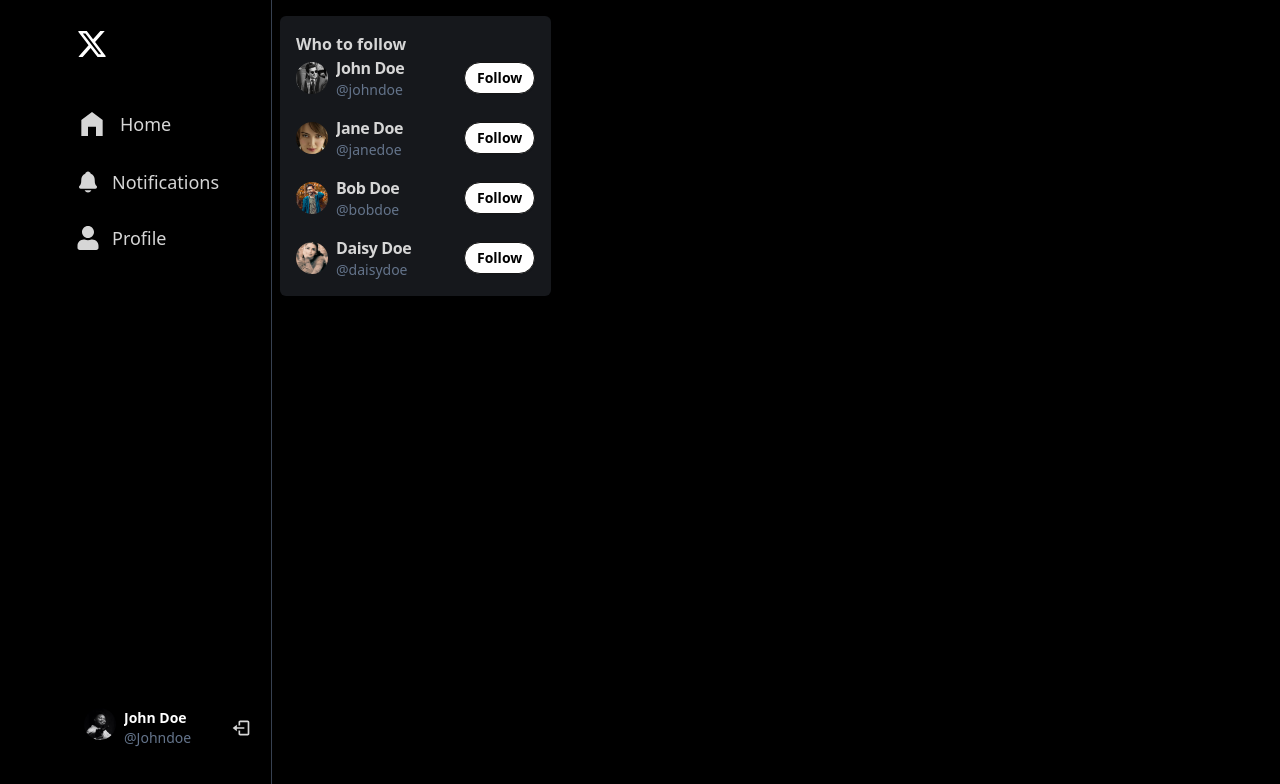
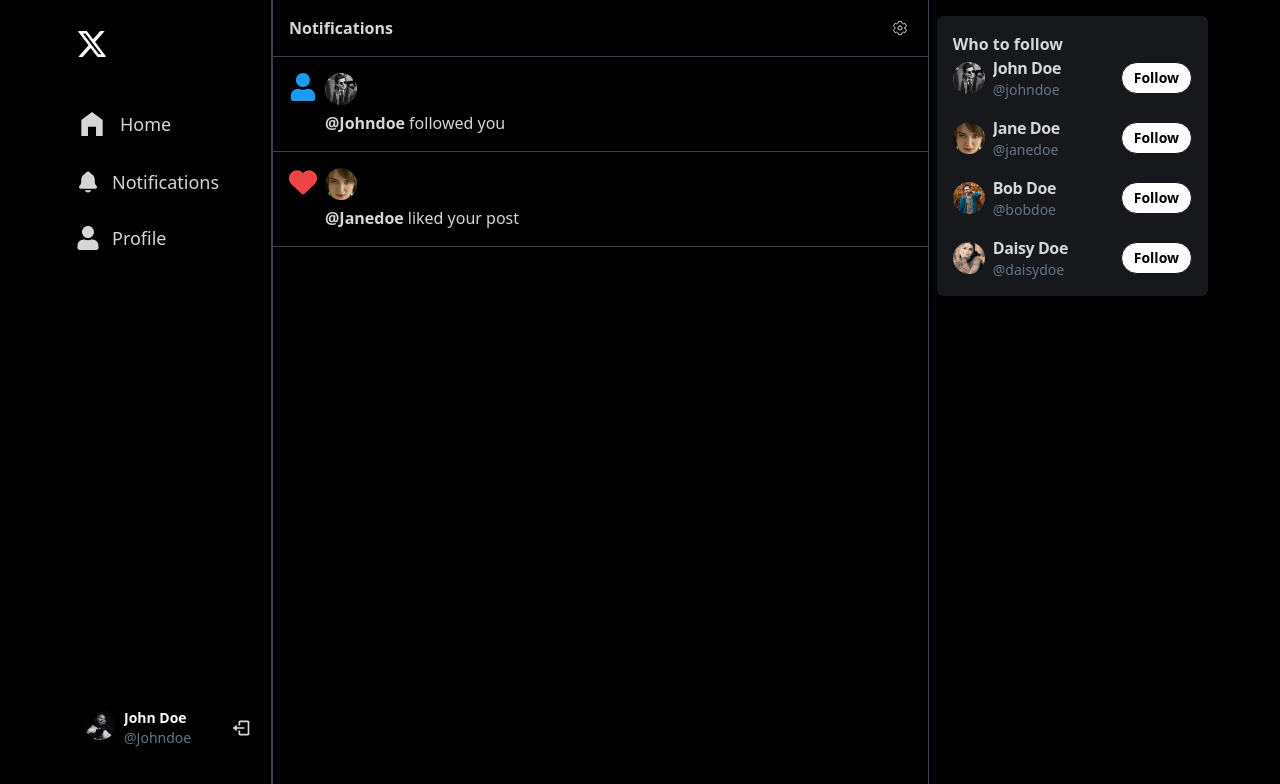
Before and after one commit to freetimezp/js-portfolio-128-twitter, a React (Vite) app in the folder frontend/: page /notifications in a window 1280 px wide. Shown: the top 784 px of the page. Built offline with nearby package versions, Linux system fonts and the light colour scheme.

Commit message:
32. js-portfolio-128-twitter. NotificationPage component.

```diff
--- a/frontend/src/App.jsx
+++ b/frontend/src/App.jsx
@@ -3,6 +3,7 @@
 import HomePage from "./pages/home/HomePage";
 import SignupPage from "./pages/auth/signup/SignupPage";
 import LoginPage from "./pages/auth/login/LoginPage";
+import NotificationPage from "./pages/notification/NotificationPage";
 
 import Sidebar from "./components/common/Sidebar";
 import RightPanel from "./components/common/RightPanel";
@@ -17,6 +18,7 @@
         <Route path="/" element={<HomePage />} />
         <Route path="/login" element={<LoginPage />} />
         <Route path="/signup" element={<SignupPage />} />
+        <Route path="/notifications" element={<NotificationPage />} />
       </Routes>
 
       <RightPanel />
--- a/frontend/src/components/common/LoadingSpinner.jsx
+++ b/frontend/src/components/common/LoadingSpinner.jsx
@@ -1,11 +1,7 @@
+/* eslint-disable react/prop-types */
+const LoadingSpinner = ({ size = "md" }) => {
+    const sizeClass = `loading-${size}`;
 
-
-const LoadingSpinner = () => {
-    return (
-        <div>
-            LoadingSpinner
-        </div>
-    );
-}
-
+    return <span className={`loading loading-spinner ${sizeClass}`} />;
+};
 export default LoadingSpinner;
--- /dev/null
+++ b/frontend/src/pages/notification/NotificationPage.jsx
@@ -0,0 +1,86 @@
+import { Link } from "react-router-dom";
+
+import LoadingSpinner from "../../components/common/LoadingSpinner";
+
+import { IoSettingsOutline } from "react-icons/io5";
+import { FaUser } from "react-icons/fa";
+import { FaHeart } from "react-icons/fa6";
+
+const NotificationPage = () => {
+
+    let isLoading = false;
+
+    const deleteNotifications = (e) => {
+        e.preventDefault();
+    };
+
+    const notifications = [
+        {
+            _id: "1",
+            from: {
+                _id: "1",
+                username: "Johndoe",
+                profileImg: "/avatars/boy2.jpg"
+            },
+            type: "follow"
+        },
+        {
+            _id: "2",
+            from: {
+                _id: "2",
+                username: "Janedoe",
+                profileImg: "/avatars/girl1.jpg"
+            },
+            type: "like"
+        },
+    ];
+
+    return (
+        <>
+            <div className='flex-[4_4_0] border-l border-r border-gray-700 min-h-screen'>
+                <div className='flex justify-between items-center p-4 border-b border-gray-700'>
+                    <p className='font-bold'>Notifications</p>
+                    <div className='dropdown '>
+                        <div tabIndex={0} role='button' className='m-1'>
+                            <IoSettingsOutline className='w-4' />
+                        </div>
+                        <ul
+                            tabIndex={0}
+                            className='dropdown-content z-[1] menu p-2 shadow bg-base-100 rounded-box w-52'
+                        >
+                            <li>
+                                <a onClick={deleteNotifications}>Delete all notifications</a>
+                            </li>
+                        </ul>
+                    </div>
+                </div>
+                {isLoading && (
+                    <div className='flex justify-center h-full items-center'>
+                        <LoadingSpinner size='lg' />
+                    </div>
+                )}
+                {notifications?.length === 0 && <div className='text-center p-4 font-bold'>No notifications 🤔</div>}
+                {notifications?.map((notification) => (
+                    <div className='border-b border-gray-700' key={notification._id}>
+                        <div className='flex gap-2 p-4'>
+                            {notification.type === "follow" && <FaUser className='w-7 h-7 text-primary' />}
+                            {notification.type === "like" && <FaHeart className='w-7 h-7 text-red-500' />}
+                            <Link to={`/profile/${notification.from.username}`}>
+                                <div className='avatar'>
+                                    <div className='w-8 rounded-full'>
+                                        <img src={notification.from.profileImg || "/avatar-placeholder.png"} />
+                                    </div>
+                                </div>
+                                <div className='flex gap-1'>
+                                    <span className='font-bold'>@{notification.from.username}</span>{" "}
+                                    {notification.type === "follow" ? "followed you" : "liked your post"}
+                                </div>
+                            </Link>
+                        </div>
+                    </div>
+                ))}
+            </div>
+        </>
+    );
+};
+export default NotificationPage;
```
